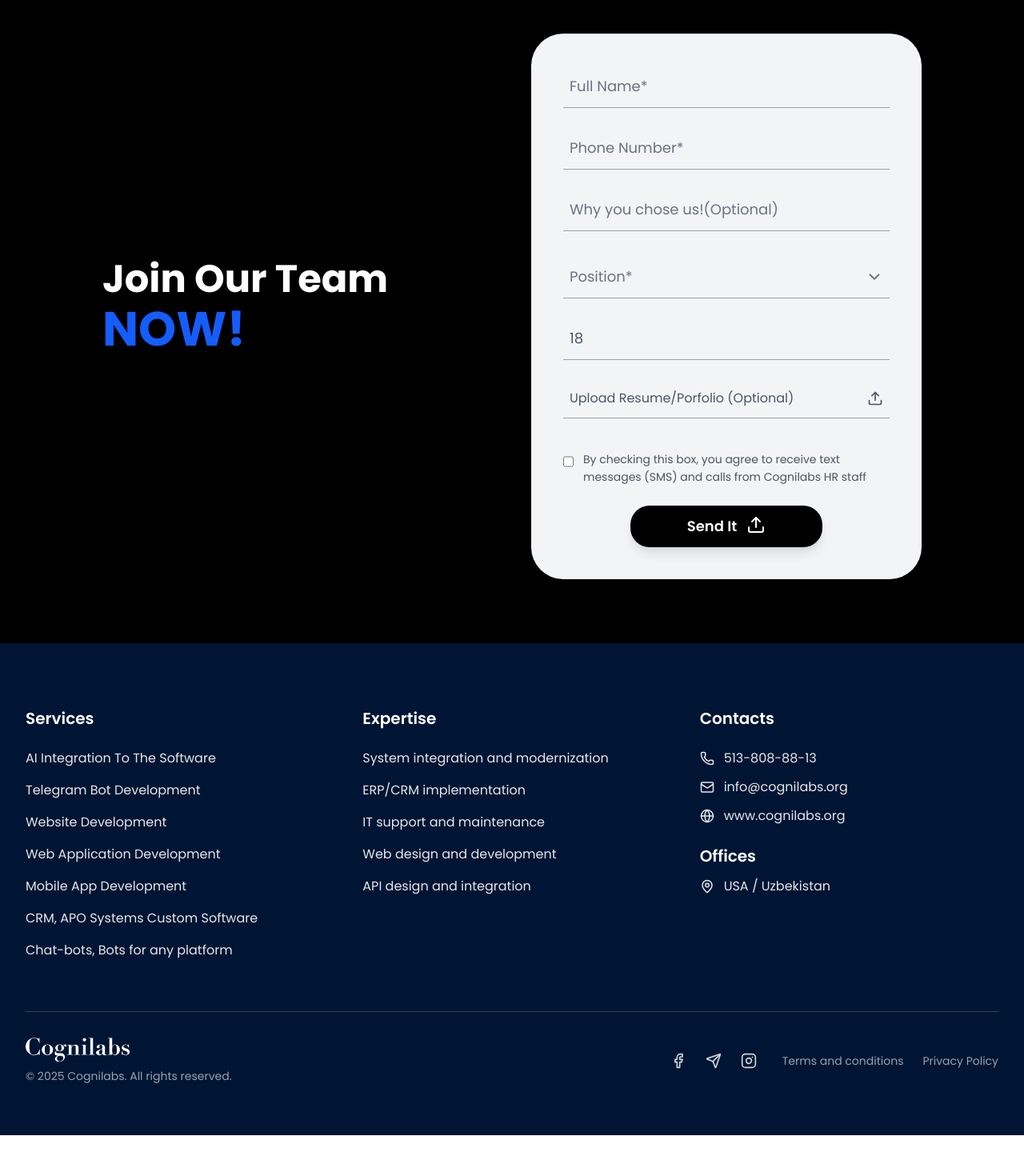
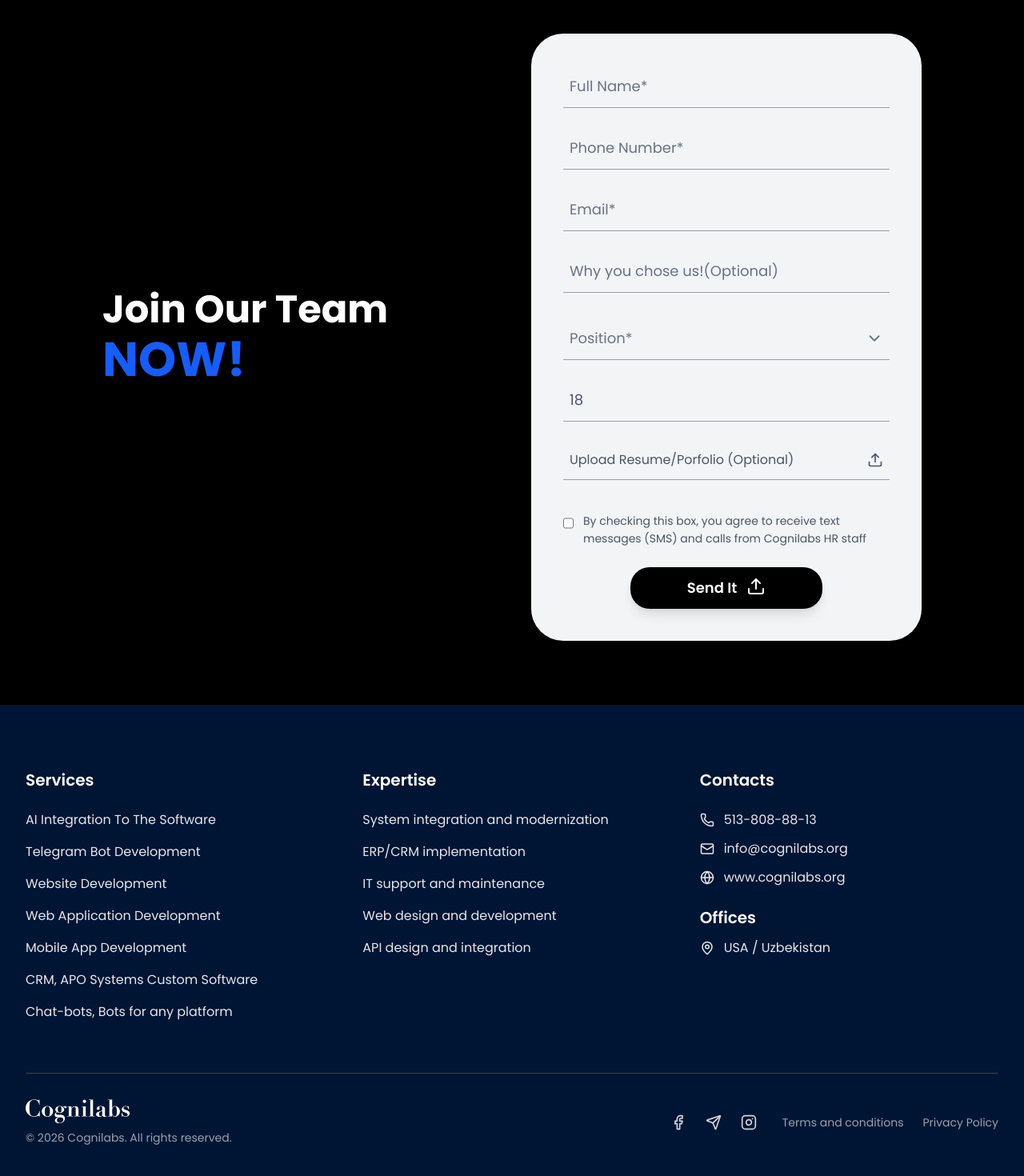
Before and after one commit to MBek001/cognilabs, a Next.js app: page /en/careers in a window 1280 px wide. Shown: the part 2023-3493 px from the top of the page at 80% size. Before the commit the page ends 3442 px from the top, so only its background shows below. Built offline with nearby package versions, Linux system fonts and the light colour scheme.

Commit message:
Responsivenes/Link/Careers done

```diff
--- a/messages/en.json
+++ b/messages/en.json
@@ -218,6 +218,7 @@
       "now":"NOW!",
       "fullname":"Full Name*",
       "phonenumber":"Phone Number*",
+      "username": "Email*",
       "whyus":"Why you chose us!(Optional)",
       "position":"Position*",
       "age":"Age*",
--- a/messages/uz.json
+++ b/messages/uz.json
@@ -227,6 +227,7 @@
   "now": "HOZIR!",
   "fullname": "To‘liq Ism*",
   "phonenumber": "Telefon Raqam*",
+  "username": "@telegram_username*",
   "whyus": "Nega bizni tanladingiz? (Majburiy emas)",
   "position": "Lavozim*",
   "age": "Yosh*",
--- a/src/app/[locale]/layout.tsx
+++ b/src/app/[locale]/layout.tsx
@@ -1,3 +1,4 @@
+/* eslint-disable @next/next/no-img-element */
 import type { Metadata } from "next";
 import { notFound } from 'next/navigation';
 import './globals.css';
--- a/src/components/Footer.tsx
+++ b/src/components/Footer.tsx
@@ -1,3 +1,4 @@
+/* eslint-disable @next/next/no-html-link-for-pages */
 "use client"
 import { useLocale, useTranslations } from "next-intl";
 import { Phone, Globe, MapPin, Facebook, Send, Instagram, Mail } from "lucide-react";
@@ -87,6 +88,7 @@ export default function Footer() {
           <div className="flex flex-col md:flex-row justify-between items-center gap-6 md:gap-4">
             {/* Logo & Copyright */}
             <div className="flex flex-col items-center md:items-start gap-3 md:gap-2 text-center md:text-left">
+              <a href="/">
               <Image
                 src="/logomini.png"
                 alt="Cognilabs"
@@ -94,8 +96,9 @@ export default function Footer() {
                 height={40}
                 className="cursor-pointer"
               />
+              </a>
               <span className="text-gray-400 text-xs md:text-sm">
-                © 2025 Cognilabs. All rights reserved.
+                © {new Date().getFullYear()} Cognilabs. All rights reserved.
               </span>
             </div>
 
--- a/src/components/Header.tsx
+++ b/src/components/Header.tsx
@@ -165,7 +165,7 @@ export default function Header() {
       >
         <Stat number="100+" label={t("successproject")} />
         <Stat number="5/5" label={t("happyclients")} />
-        <Stat number="4/10" label={t("hoursspent")} />
+        <Stat number="2/4" label={t("hoursspent")} />
       </motion.div>
 
       {/* === Animated Line === */}
--- a/src/components/Navbar.tsx
+++ b/src/components/Navbar.tsx
@@ -1,3 +1,4 @@
+/* eslint-disable @next/next/no-html-link-for-pages */
 "use client";
 import { useTranslations, useLocale } from "next-intl";
 import Image from "next/image";
@@ -116,7 +117,7 @@ export default function Navbar() {
                 alt="Cognilabs"
                 width={130}
                 height={40}
-                className="cursor-pointer w-[80px] sm:w-[90px] md:w-[110px] lg:w-[130px] h-auto"
+                className="cursor-pointer w-20 sm:w-[90px] md:w-[110px] lg:w-[130px] h-auto"
                 priority
               />
             </a>
--- a/src/components/Projects.tsx
+++ b/src/components/Projects.tsx
@@ -1,3 +1,5 @@
+/* eslint-disable @next/next/no-img-element */
+/* eslint-disable @next/next/no-html-link-for-pages */
 "use client"
 import React, { useEffect, useRef, useState } from 'react';
 import { ArrowRight } from 'lucide-react';
@@ -120,7 +122,7 @@ export default function Projects() {
           </div>
         </div>
 
-        <div className="max-w-7xl mx-auto space-y-16 md:space-y-32">
+        <div className="max-w-7xl mx-auto space-y-16 md:space-y-32 overflow-x-clip">
           {projects.map((project, index) => (
             <ProjectCard
               key={project.id}
--- a/src/components/careers/form.tsx
+++ b/src/components/careers/form.tsx
@@ -11,6 +11,7 @@ interface CareerFormData {
   position: string;
   phone: string;
   message: string;
+  username: string;
   file: File | null;
 }
 
@@ -31,6 +32,7 @@ async function sendCareerFormToAdmin(data: CareerFormData) {
 👤 Ism: ${escapeMarkdown(data.fullName)}
 🔟 Yosh: ${escapeMarkdown(data.age.toString())}
 💼 Lavozim: ${escapeMarkdown(data.position)}
+👤 Telegram Username: ${escapeMarkdown(data.username)}
 📞 Telefon: ${escapeMarkdown(data.phone)}
 💬 Xabar: ${escapeMarkdown(data.message)}
 `.trim();
@@ -63,12 +65,13 @@ export default function JoinTeamForm() {
     position: '',
     phone: '',
     message: '',
+    username: '',
     file: null
   });
   const [agree, setAgree] = useState(false);
   const [isSubmitting, setIsSubmitting] = useState(false);
 
-  const positions = ['Programmer', 'AI Researcher', 'Designer', 'Marketolog'];
+  const positions = ['Backend Developer', 'Frontend Developer', 'Mobile Developer', 'Sales Manager', 'AI Researcher', 'Graphical & UI/UX Designer'];
   const t = useTranslations("Careers");
 
   const handleFileChange = (e: React.ChangeEvent<HTMLInputElement>) => {
@@ -77,7 +80,7 @@ export default function JoinTeamForm() {
   };
 
   const handleSubmit = async () => {
-    if (!formData.fullName || !formData.phone || !formData.position || formData.age <= 0 || !agree) {
+    if (!formData.fullName || !formData.phone || !formData.position || formData.username || formData.age <= 0 || !agree) {
       errorToast();
       return;
     }
@@ -88,7 +91,7 @@ export default function JoinTeamForm() {
       // Explicitly include age to satisfy TypeScript
       await sendCareerFormToAdmin({ ...formData, age: formData.age });
       successToast();
-      setFormData({ fullName: '', age: 18, position: '', phone: '', message: '', file: null });
+      setFormData({ fullName: '', age: 18, position: '', phone: '', message: '', file: null, username: '' });
       setAgree(false);
     } catch {
       errorToast();
@@ -141,6 +144,15 @@ export default function JoinTeamForm() {
               placeholder={t("phonenumber")}
               value={formData.phone}
               onChange={(e) => setFormData({ ...formData, phone: e.target.value })}
+              className="w-full bg-transparent border-b border-gray-400 py-3 px-1 sm:px-2 text-gray-700 text-base sm:text-lg placeholder-gray-500 focus:border-blue-600 focus:outline-none transition"
+              variants={itemVariants}
+            />
+
+            <motion.input
+              type="text"
+              placeholder={t("username")}
+              value={formData.username}
+              onChange={(e) => setFormData({ ...formData, username: e.target.value })}
               className="w-full bg-transparent border-b border-gray-400 py-3 px-1 sm:px-2 text-gray-700 text-base sm:text-lg placeholder-gray-500 focus:border-blue-600 focus:outline-none transition"
               variants={itemVariants}
             />
```
Also changed, not shown: messages/ru.json, src/app/[locale]/page.tsx (line endings or trailing spaces), 1 other file (tests, documents, lock files or other folders).
